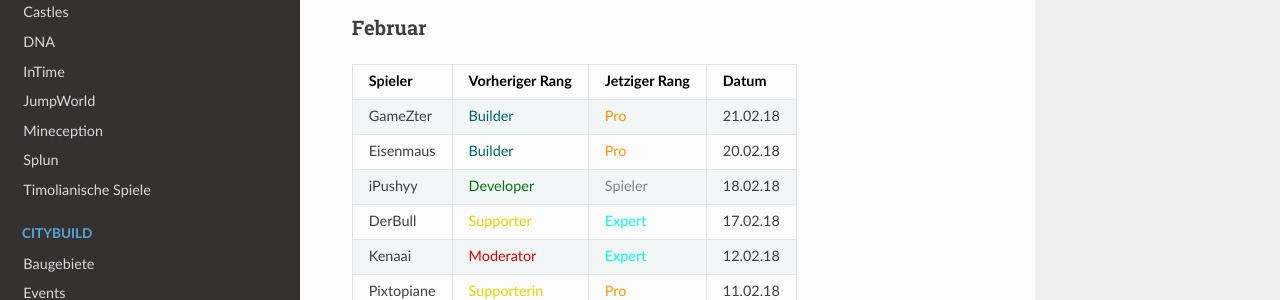
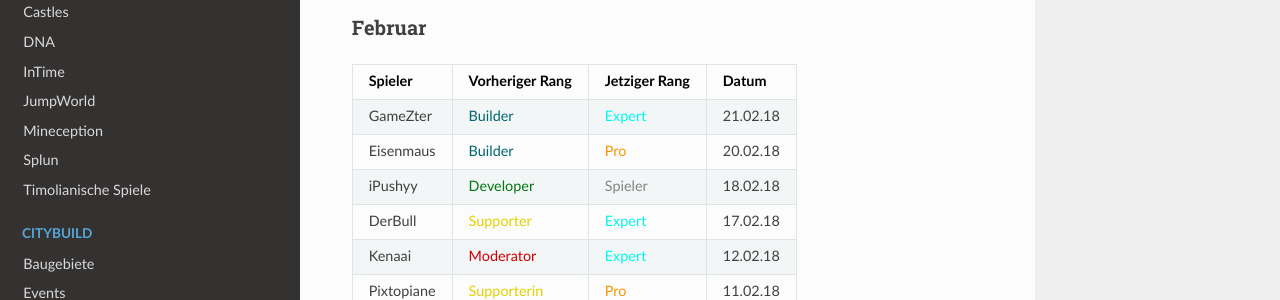
Before and after one commit to TimoliaDE/HowTo, an MkDocs documentation site: the page built from docs/team/changes.md, in a window 1280 px wide and 900 px high. Shown: the part 194-494 px from the top of the window. Built offline with MkDocs 1.6.1, drawn with Linux system fonts in a browser that asks for light colours; nearby versions of some CDN libraries; old or Windows-style settings are respelled for this version of MkDocs.

Commit message:
Update changes.md

```diff
--- a/docs/team/changes.md
+++ b/docs/team/changes.md
@@ -5,7 +5,7 @@ Hier werden alle Aus- und Eintritte, bzw. Beförderungen und Degradierungen aufg
 ###<strong>Februar</strong>
 | Spieler | Vorheriger Rang | Jetziger Rang | Datum |
 | ------ | ------ | ------ | ------ |
-|GameZter | <span style="color:#00646F">Builder</span> | <span style="color:#F99500">Pro</span> | 21.02.18 |
+|GameZter | <span style="color:#00646F">Builder</span> | <span style="color:#00F9EC">Expert</span> | 21.02.18 |
 |Eisenmaus | <span style="color:#00646F">Builder</span> | <span style="color:#F99500">Pro</span> | 20.02.18 |
 |iPushyy | <span style="color:#007812">Developer</span> | <span style="color:#848484">Spieler</span> | 18.02.18 |
 |DerBull | <span style="color:#E4D100">Supporter</span> | <span style="color:#00F9EC">Expert</span> | 17.02.18 |
```
